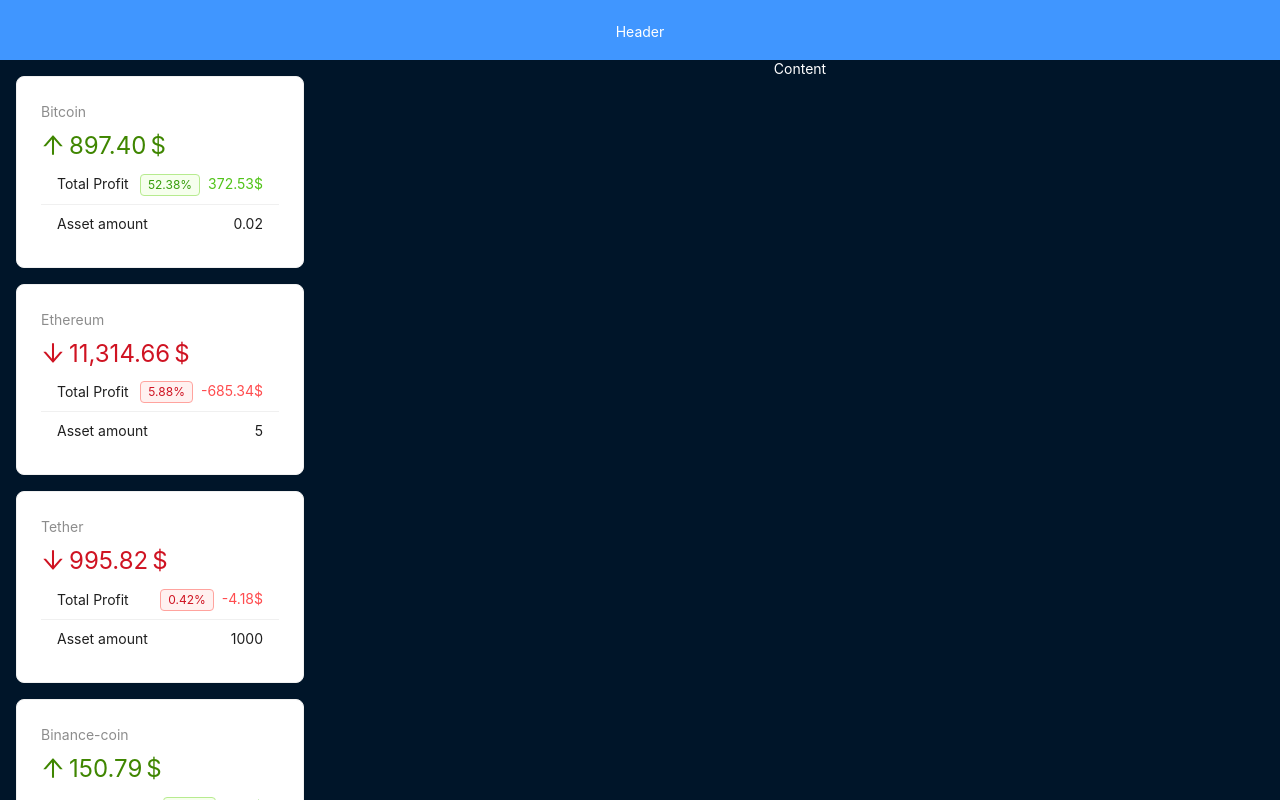
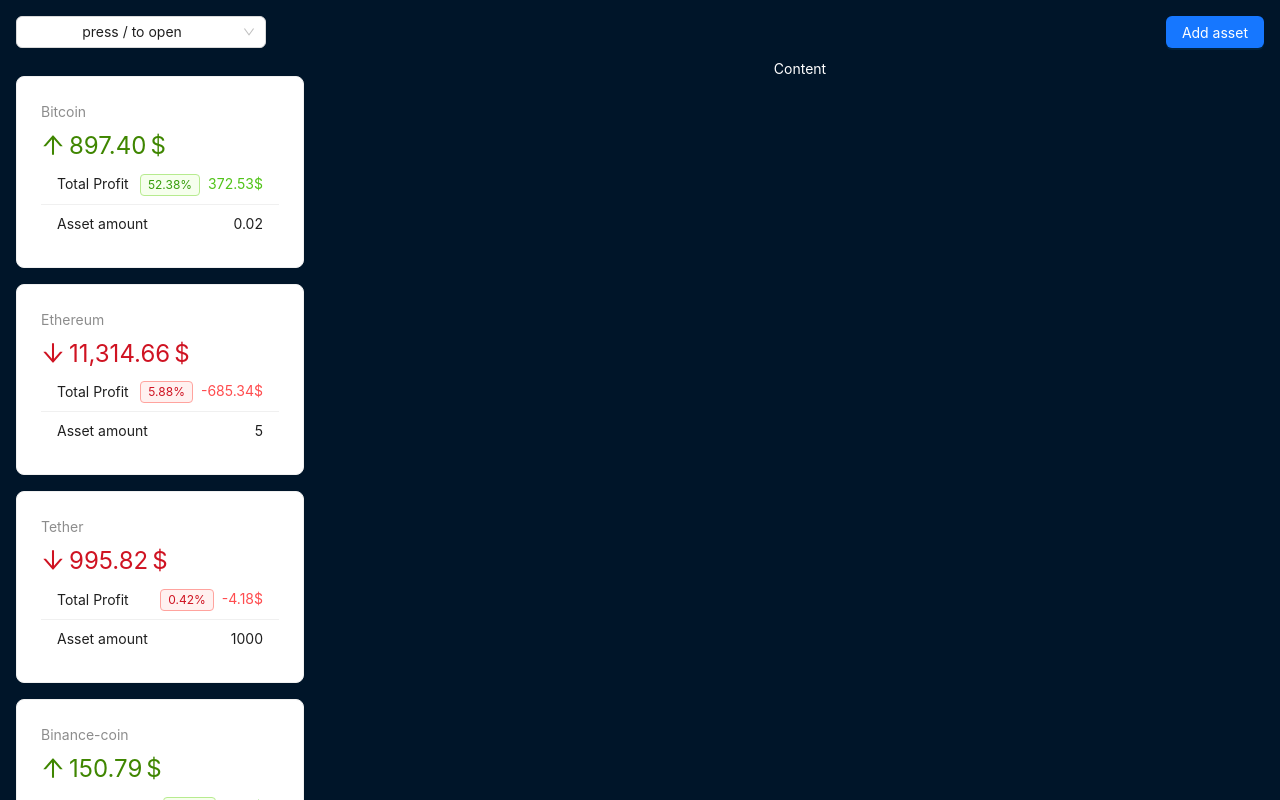
Before and after one commit to NikitaSipeykin/react-crypto-initial, a React (Vite) app: page / in a window 1280 px wide. Shown: the top 800 px of the page. Built offline with nearby package versions, Linux system fonts and the light colour scheme.

Commit message:
Create Header part

```diff
--- /dev/null
+++ b/src/components/AddAssetForm.jsx
@@ -0,0 +1,3 @@
+export default function AddAssetForm() {
+  return <form>FORM ASSET</form>
+}
--- /dev/null
+++ b/src/components/CryptoInfoModal.jsx
@@ -0,0 +1,3 @@
+export default function CoinInfoModal({ coin }) {
+  return <h2>{coin.name}</h2>
+}
--- a/src/components/layout/AppHeader.jsx
+++ b/src/components/layout/AppHeader.jsx
@@ -1,14 +1,76 @@
-import { Layout } from 'antd';
+import { Layout, Select, Space, Button, Modal, Drawer } from 'antd';
+import { useCrypto } from '../../context/crypto-context'
+import { useEffect, useState } from 'react';
+import CoinInfoModal from '../CryptoInfoModal';
+import AddAssetForm from '../AddAssetForm';
 
 const headerStyle = {
+  width: '100%',
   textAlign: 'center',
-  color: '#fff',
   height: 60,
-  paddingInline: 48,
-  lineHeight: '64px',
-  backgroundColor: '#4096ff',
+  padding: '1rem',
+  display: 'flex',
+  justifyContent: 'space-between',
+  alighnItems: 'center',
 };
 
 export default function AppHeader() {
-  return (<Layout.Header style={headerStyle}>Header</Layout.Header>)
+  const [select, setSelect] = useState(false);
+  const [coin, setCoin] = useState(null);
+  const [modal, setModal] = useState(false);
+  const [drawer, setDrawer] = useState(false);
+  const { crypto } = useCrypto()
+
+  useEffect(() => {
+    const keypress = (e) => {
+      if (e.key === '/') {
+        setSelect((prev) => !prev);
+      }
+    };
+
+    document.addEventListener('keypress', keypress);
+    return () => document.removeEventListener('keypress', keypress);
+  }, []);
+
+  function handleSelect(value) {
+    console.log('Selected coin:', value);
+    setCoin(crypto.find(coin => coin.id === value));
+    setModal(true);
+  }
+
+  return (<Layout.Header style={headerStyle}>
+    <Select
+      style={{ width: 250 }}
+      open={select}
+      onSelect={handleSelect}
+      onClick={() => setSelect((prev) => !prev)}
+      value='press / to open'
+      options={crypto.map(coin => ({
+        label: coin.name,
+        value: coin.id,
+        icon: coin.icon,
+      }))}
+      optionRender={option => (
+        <Space>
+          <img style={{ width: 20 }} src={option.data.icon} alt={option.data.label} /> {option.data.label}
+        </Space>
+      )}
+    />
+    <Button type="primary" onClick={() => setDrawer(true)}>Add asset</Button>
+    <Modal
+      open={modal}
+      onCancel={() => setModal(false)}
+      footer={null}
+    >
+      <CoinInfoModal coin={coin} />
+    </Modal>
+    <Drawer
+      width={600}
+      title="Add asset"
+      onClose={() => setDrawer(false)}
+      open={drawer}
+    >
+      <AddAssetForm />
+    </Drawer>
+  </Layout.Header>)
 }
--- a/src/components/layout/AppSider.jsx
+++ b/src/components/layout/AppSider.jsx
@@ -9,10 +9,8 @@
   padding: '1rem',
 }
 
-
 export default function AppSider() {
   const { assets } = useContext(CryptoContext);
-
 
   return (
     <Layout.Sider width="25%" style={siderStyle}>
--- a/src/context/crypto-context.jsx
+++ b/src/context/crypto-context.jsx
@@ -44,3 +44,7 @@
 }
 
 export default CryptoContext
+
+export function useCrypto() {
+  return useContext(CryptoContext);
+}
```
